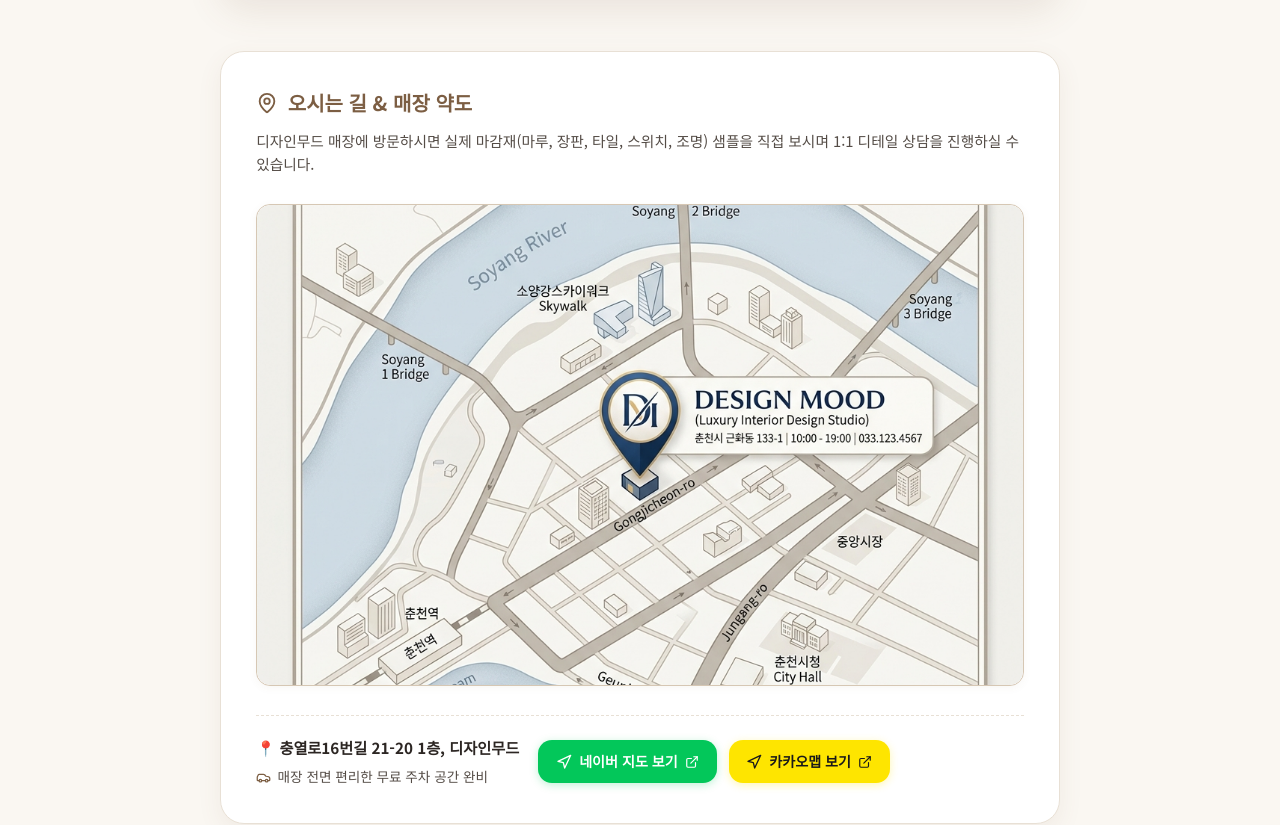
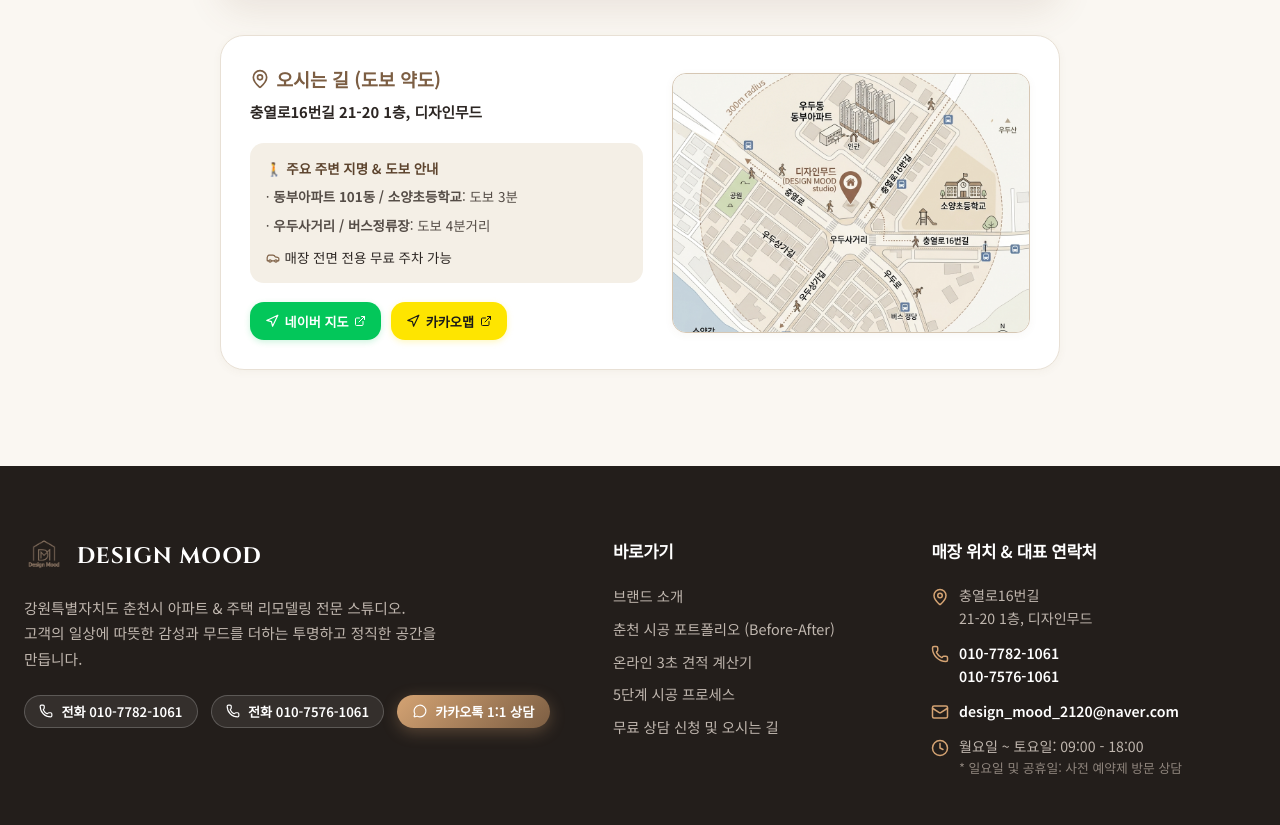
Before and after one commit to crenberry1315/design-mood-web, a React (Vite) app: page / in a window 1280 px wide. Shown: the part 7160-7985 px from the top of the page. Built offline with nearby package versions, Linux system fonts and the light colour scheme.

Commit message:
Streamline location card UI into compact 2-column layout and update store map to pedestrian walking scale with landmark labels

```diff
--- a/src/components/ConsultationForm.jsx
+++ b/src/components/ConsultationForm.jsx
@@ -308,81 +308,47 @@
           )}
         </div>
 
-        {/* Store Location & Map Section */}
+        {/* Store Location & Pedestrian Map Section */}
         <div
           style={{
             maxWidth: '840px',
-            margin: '3.5rem auto 0 auto',
-            padding: '2.2rem',
+            margin: '2.5rem auto 0 auto',
+            padding: '1.8rem',
             borderRadius: 'var(--radius-lg)',
             backgroundColor: '#FFFFFF',
-            boxShadow: 'var(--shadow-md)',
+            boxShadow: 'var(--shadow-sm)',
             border: '1px solid var(--border-subtle)',
             boxSizing: 'border-box',
           }}
           className="glass-card location-card"
         >
-          <div style={{ display: 'flex', alignItems: 'center', gap: '0.6rem', color: 'var(--primary-brown)', fontWeight: 700, fontSize: '1.25rem', marginBottom: '0.6rem' }}>
-            <MapPin size={22} />
-            <span>오시는 길 & 매장 약도</span>
+          <div style={{ display: 'grid', gridTemplateColumns: '1.1fr 1fr', gap: '1.8rem', alignItems: 'center' }} className="location-grid">
+
+            {/* Left Info & Pedestrian Walking Guide */}
+            <div style={{ display: 'flex', flexDirection: 'column', gap: '1rem' }}>
+              <div>
+                <div style={{ display: 'flex', alignItems: 'center', gap: '0.4rem', color: 'var(--primary-brown)', fontWeight: 700, fontSize: '1.15rem', marginBottom: '0.4rem' }}>
+                  <MapPin size={20} />
+                  <span>오시는 길 (도보 약도)</span>
                 </div>
-
-          <p style={{ fontSize: '0.92rem', color: 'var(--text-medium)', marginBottom: '1.8rem', wordBreak: 'keep-all' }}>
-            디자인무드 매장에 방문하시면 실제 마감재(마루, 장판, 타일, 스위치, 조명) 샘플을 직접 보시며 1:1 디테일 상담을 진행하실 수 있습니다.
-          </p>
-
-          {/* Map Image Container */}
-          <div
-            style={{
-              position: 'relative',
-              borderRadius: 'var(--radius-md)',
-              overflow: 'hidden',
-              border: '1px solid var(--border-strong)',
-              marginBottom: '1.8rem',
-              backgroundColor: '#FFFFFF',
-              boxShadow: 'var(--shadow-sm)',
-              width: '100%',
-              display: 'flex',
-              alignItems: 'center',
-              justifyContent: 'center',
-            }}
-          >
-            <img
-              src="/store-map.png"
-              alt="디자인무드 매장 약도 및 오시는 길"
-              style={{
-                width: '100%',
-                height: 'auto',
-                display: 'block',
-                maxHeight: '480px',
-                objectFit: 'cover',
-                borderRadius: 'var(--radius-md)',
-              }}
-            />
-          </div>
-
-          <div
-            style={{
-              display: 'flex',
-              flexWrap: 'wrap',
-              justify: 'space-between',
-              alignItems: 'center',
-              gap: '1.2rem',
-              paddingTop: '1.2rem',
-              borderTop: '1px dashed var(--border-subtle)',
-            }}
-          >
-            <div style={{ display: 'flex', flexDirection: 'column', gap: '0.4rem' }}>
-              <div style={{ fontSize: '0.95rem', fontWeight: 700, color: 'var(--text-dark)', wordBreak: 'keep-all' }}>
-                📍 충열로16번길 21-20 1층, 디자인무드
-              </div>
-              <div style={{ fontSize: '0.85rem', color: 'var(--text-medium)', display: 'flex', alignItems: 'center', gap: '0.4rem' }}>
-                <Car size={15} style={{ color: 'var(--primary-brown)' }} />
-                <span>매장 전면 편리한 무료 주차 공간 완비</span>
+                <div style={{ fontSize: '0.92rem', fontWeight: 700, color: 'var(--text-dark)', marginBottom: '0.2rem', wordBreak: 'keep-all' }}>
+                  충열로16번길 21-20 1층, 디자인무드
                 </div>
               </div>
 
-            <div style={{ display: 'flex', flexWrap: 'wrap', gap: '0.75rem' }}>
+              {/* Landmark Pedestrian Guide */}
+              <div style={{ display: 'flex', flexDirection: 'column', gap: '0.45rem', fontSize: '0.84rem', color: 'var(--text-medium)', backgroundColor: 'var(--bg-secondary)', padding: '0.9rem 1rem', borderRadius: 'var(--radius-md)' }}>
+                <div style={{ fontWeight: 600, color: 'var(--primary-brown-dark)' }}>🚶 주요 주변 지명 &amp; 도보 안내</div>
+                <div>· <strong>동부아파트 101동 / 소양초등학교</strong>: 도보 3분</div>
+                <div>· <strong>우두사거리 / 버스정류장</strong>: 도보 4분거리</div>
+                <div style={{ display: 'flex', alignItems: 'center', gap: '0.3rem', color: 'var(--text-dark)', marginTop: '0.2rem' }}>
+                  <Car size={14} style={{ color: 'var(--primary-brown)', flexShrink: 0 }} />
+                  <span>매장 전면 전용 무료 주차 가능</span>
+                </div>
+              </div>
+
+              {/* Map Link Buttons */}
+              <div style={{ display: 'flex', flexWrap: 'wrap', gap: '0.6rem', marginTop: '0.2rem' }}>
                 <a
                   href="https://map.naver.com/v5/search/%EA%B0%95%EC%9B%90%ED%8A%B9%EB%B3%84%EC%9E%90%EC%B9%98%EB%8F%84%20%EC%B6%98%EC%B2%9C%EC%8B%9C%20%EC%B6%A9%EC%97%B4%EB%A1%9C16%EB%B2%88%EA%B8%B8%2021-20"
                   target="_blank"
@@ -390,21 +356,20 @@
                   style={{
                     display: 'inline-flex',
                     alignItems: 'center',
-                  gap: '0.45rem',
-                  padding: '0.65rem 1.1rem',
+                    gap: '0.35rem',
+                    padding: '0.55rem 0.95rem',
                     borderRadius: 'var(--radius-md)',
                     backgroundColor: '#03C75A',
                     color: '#FFFFFF',
                     fontWeight: 700,
-                  fontSize: '0.88rem',
+                    fontSize: '0.82rem',
                     textDecoration: 'none',
-                  boxShadow: '0 2px 8px rgba(3, 199, 90, 0.25)',
-                  transition: 'transform 0.15s ease',
+                    boxShadow: '0 2px 6px rgba(3, 199, 90, 0.2)',
                   }}
                 >
-                <Navigation size={16} />
-                <span>네이버 지도 보기</span>
-                <ExternalLink size={14} />
+                  <Navigation size={14} />
+                  <span>네이버 지도</span>
+                  <ExternalLink size={12} />
                 </a>
 
                 <a
@@ -414,22 +379,52 @@
                   style={{
                     display: 'inline-flex',
                     alignItems: 'center',
-                  gap: '0.45rem',
-                  padding: '0.65rem 1.1rem',
+                    gap: '0.35rem',
+                    padding: '0.55rem 0.95rem',
                     borderRadius: 'var(--radius-md)',
                     backgroundColor: '#FEE500',
                     color: '#191919',
                     fontWeight: 700,
-                  fontSize: '0.88rem',
+                    fontSize: '0.82rem',
                     textDecoration: 'none',
-                  boxShadow: '0 2px 8px rgba(254, 229, 0, 0.3)',
-                  transition: 'transform 0.15s ease',
+                    boxShadow: '0 2px 6px rgba(254, 229, 0, 0.25)',
                   }}
                 >
-                <Navigation size={16} />
-                <span>카카오맵 보기</span>
-                <ExternalLink size={14} />
+                  <Navigation size={14} />
+                  <span>카카오맵</span>
+                  <ExternalLink size={12} />
                 </a>
+              </div>
+            </div>
+
+            {/* Right Pedestrian Map Graphic Frame */}
+            <div
+              style={{
+                position: 'relative',
+                borderRadius: 'var(--radius-md)',
+                overflow: 'hidden',
+                border: '1px solid var(--border-strong)',
+                backgroundColor: '#FFFFFF',
+                boxShadow: 'var(--shadow-sm)',
+                width: '100%',
+                maxHeight: '260px',
+                display: 'flex',
+                alignItems: 'center',
+                justifyContent: 'center',
+              }}
+            >
+              <img
+                src="/store-map.png"
+                alt="디자인무드 도보 약도 (우두동 동부아파트, 소양초등학교 주변)"
+                style={{
+                  width: '100%',
+                  height: '100%',
+                  display: 'block',
+                  maxHeight: '260px',
+                  objectFit: 'cover',
+                  borderRadius: 'var(--radius-md)',
+                }}
+              />
             </div>
           </div>
         </div>
```
Also changed, not shown: public/store-map.png. Lines whose indentation alone changed are shown as unchanged.
